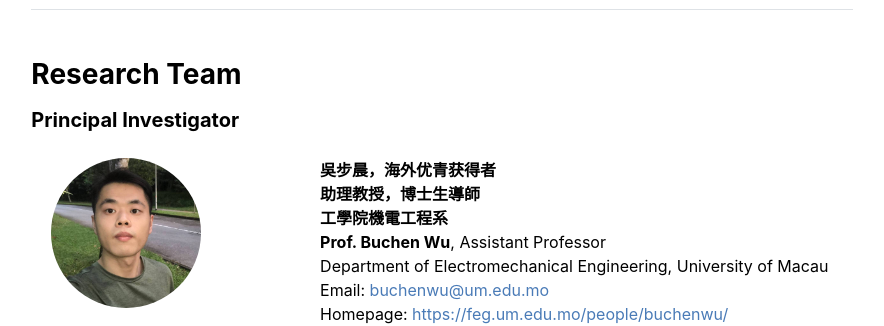
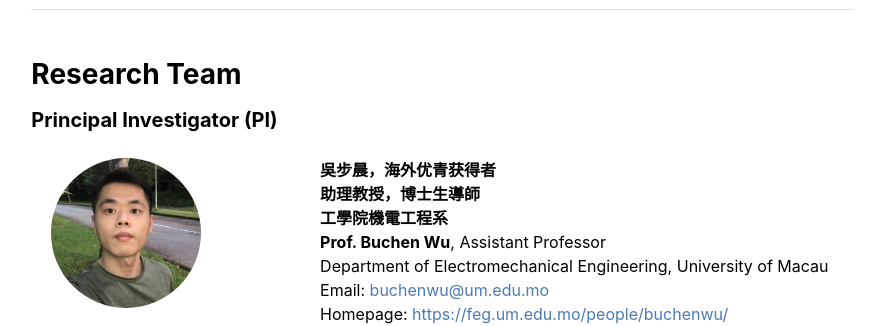
Before and after one commit to buchenwu/buchenwu.github.io, a Jekyll site: the page built from team.md, in a window 1280 px wide. Shown: the part 151-477 px from the top of the page, without its empty margins (198-1082 px from the left). Built offline with Jekyll 4.4.1, drawn with Linux system fonts in a browser that asks for light colours.

Commit message:
Update Principal Investigator title in people layout

```diff
--- a/_layouts/people.html
+++ b/_layouts/people.html
@@ -7,7 +7,7 @@ layout: default
 <div class="row g-5 mb-5">
 <div class="col-md-12">
   <h3 class="fw-bold mb-3">Research Team</h3>
-  <h5 class="fw-bold mb-3">Principal Investigator</h5>
+  <h5 class="fw-bold mb-3">Principal Investigator (PI)</h5>
   {% for person in site.data.people.PI %}
   <div class="grid-container mt-3">
     <div class="grid-item"><img class="circular_image" src="{{ person.image }}" /></div>
```
